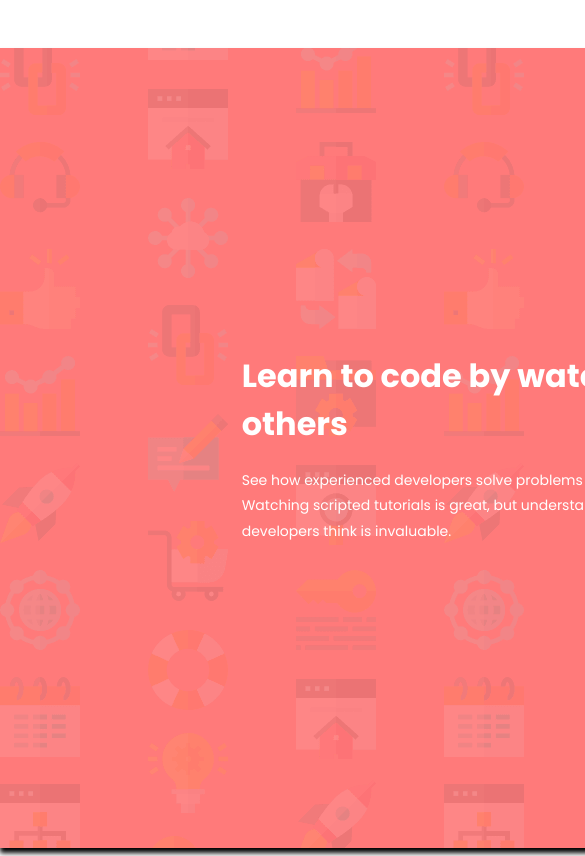
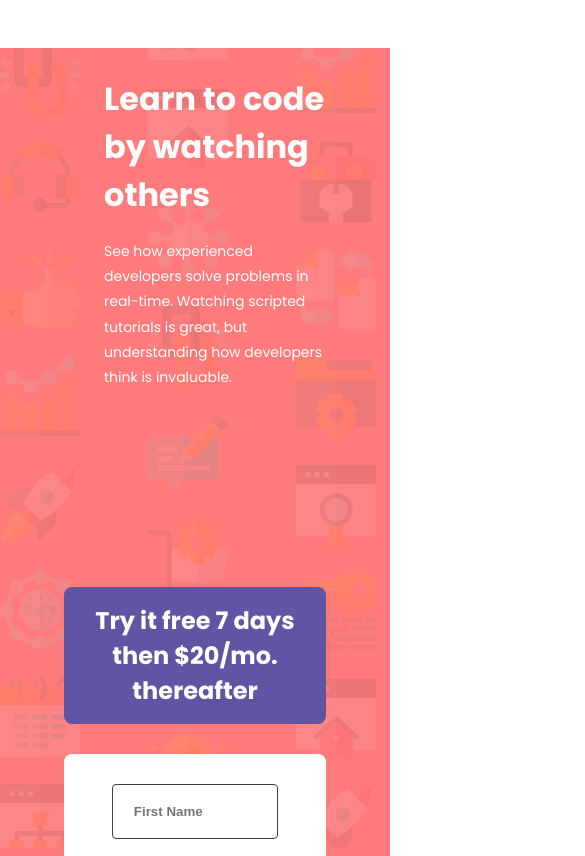
Before and after one commit to Cesca04/day2-3challenge, a plain HTML site: page index.html in a window 390 px wide. Shown: the top 856 px of the page, 585 px wide, since content can reach past the window. Drawn offline with Linux system fonts and the light colour scheme; files whose address does not match are found by name.

Commit message:
made some changes in the css file to make the page responsive

```diff
--- a/css_folder/index.css
+++ b/css_folder/index.css
@@ -25,6 +25,8 @@ body{
 }
 
 .overall-page{
+    display: flex;
+
     margin-left: auto;
     margin-right: auto;
     margin-bottom: 20px;
@@ -33,7 +35,7 @@ body{
     height:800px;
     padding: 4rem;
     display: flex;
-    justify-content: space-around;
+    justify-content: center;
     gap: 1.5rem;
     align-items: center;
     background-image: url(./images/bg-intro-desktop.png);
@@ -43,7 +45,7 @@ body{
 
 .left-page{
     color: white;
-    padding-left: 8.5rem;
+    padding-left: 6.5rem;
     flex: 0 0 45%;
 }
 
@@ -154,3 +156,21 @@ button{
     color: var(--clr-red);
     font-weight: 600;
 }
+
+@media only screen and (max-width:700px){
+    .overall-page{
+        width: 100%;
+        height: 150vh;
+        display: flex;
+        flex-direction: column;
+        margin: 0;
+        justify-content: center;
+        align-items: center;
+        row-gap: 0px;
+    }
+
+    .left-page{
+        margin-top: 0px;
+        padding-left: 2.5rem;
+    }
+}
```
